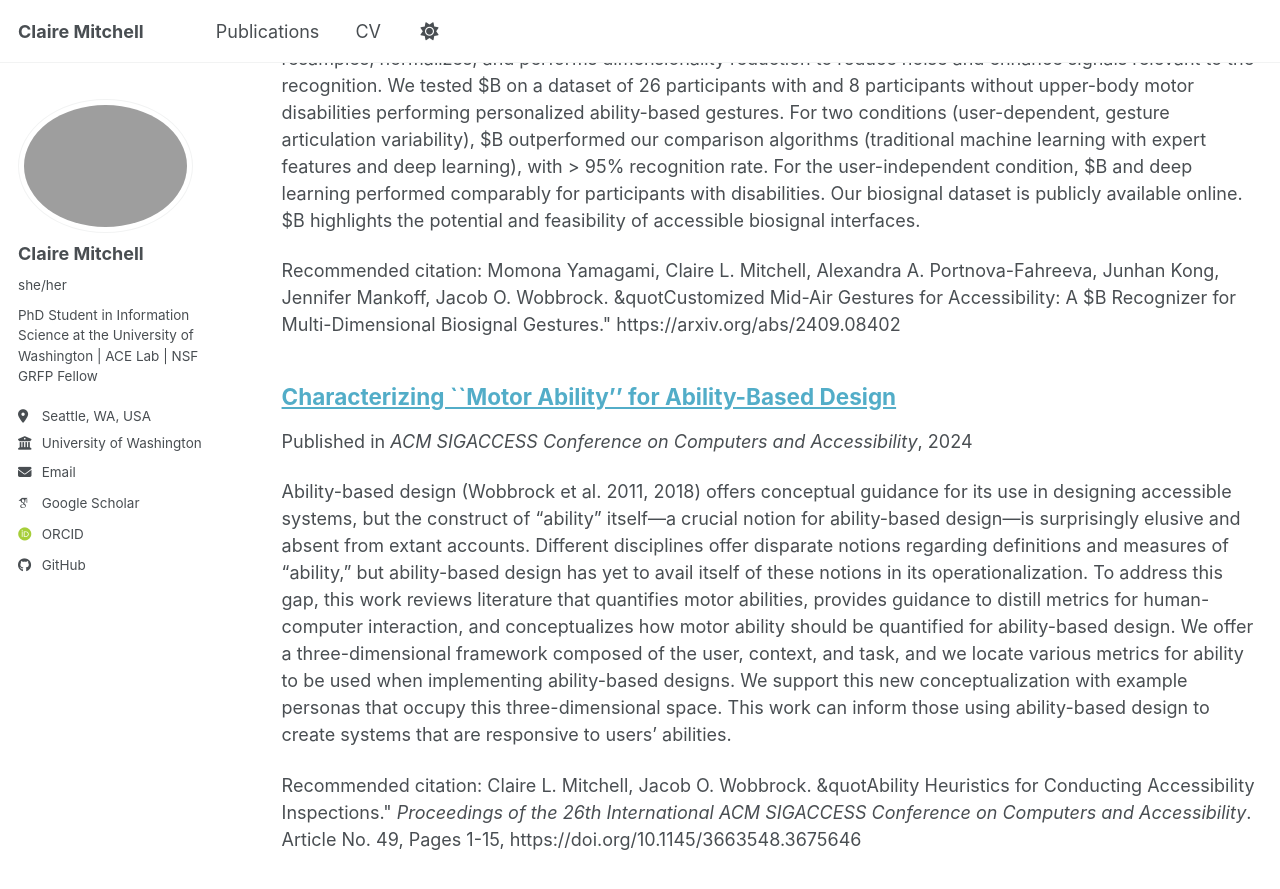
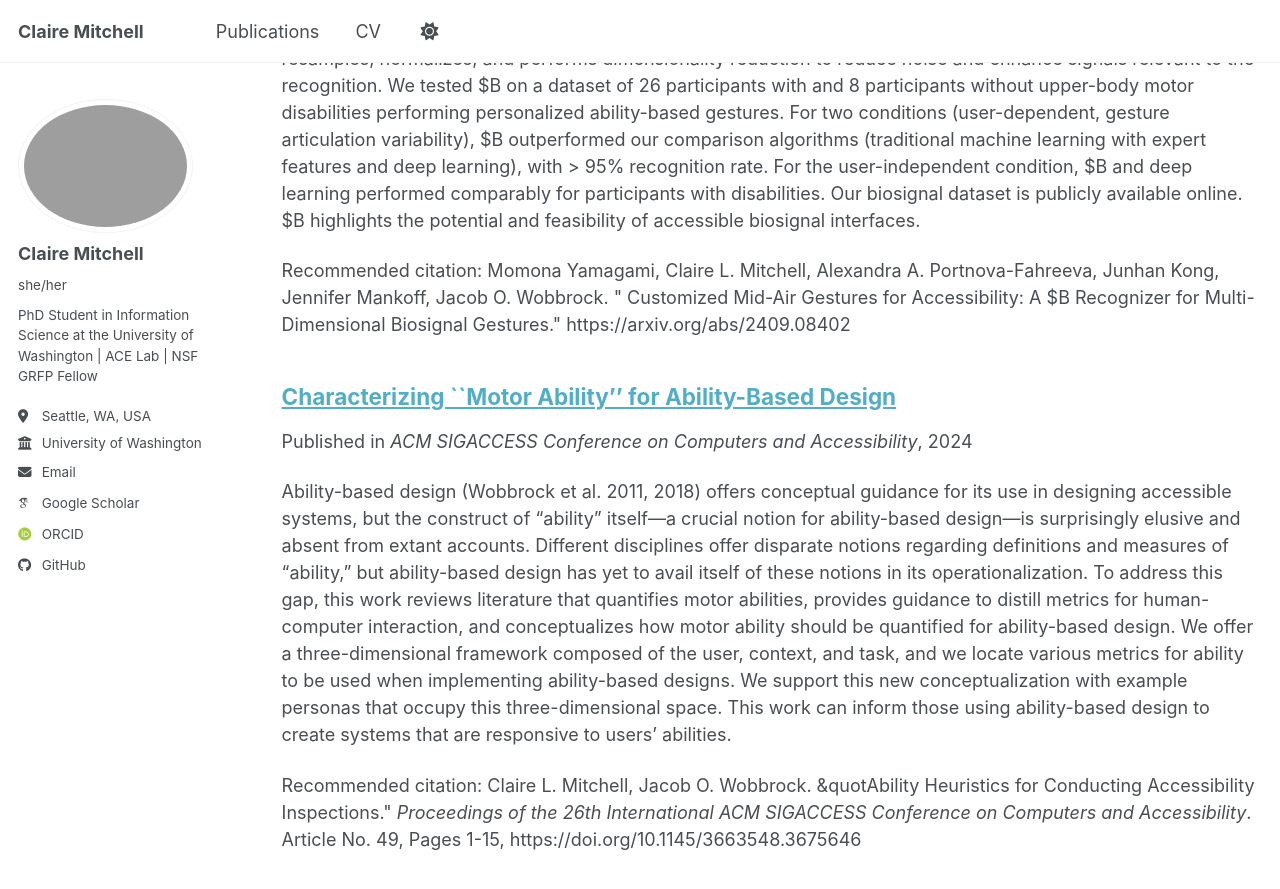
Before and after one commit to clairem2520/clairem2520.github.io, a Jekyll site: the page built from _pages/sitemap.md, in a window 1280 px wide and 900 px high, scrolled down 2158 px. Shown: the top 889 px of the window. Built offline with Jekyll 4.4.1, drawn with Linux system fonts in a browser that asks for light colours; some web fonts are replaced; a script bundle is joined from its source files by our own code; library files that are not in the unit come from our copies.

Commit message:
fixing pubs

```diff
--- a/_publications/dollar_B.md
+++ b/_publications/dollar_B.md
@@ -9,6 +9,6 @@ venue: #'CHI Conference on Human Factors in Computing Systems'
 slidesurl: #'https://academicpages.github.io/files/slides1.pdf'
 paperurl: #'https://academicpages.github.io/files/paper1.pdf'
 bibtexurl: #'https://academicpages.github.io/files/bibtex1.bib'
-citation: 'Momona Yamagami, Claire L. Mitchell, Alexandra A. Portnova-Fahreeva, Junhan Kong, Jennifer Mankoff, Jacob O. Wobbrock. &quotCustomized Mid-Air Gestures for Accessibility: A $B Recognizer for Multi-Dimensional Biosignal Gestures.&quot; https://arxiv.org/abs/2409.08402'
+citation: 'Momona Yamagami, Claire L. Mitchell, Alexandra A. Portnova-Fahreeva, Junhan Kong, Jennifer Mankoff, Jacob O. Wobbrock. &quot; Customized Mid-Air Gestures for Accessibility: A $B Recognizer for Multi-Dimensional Biosignal Gestures.&quot; https://arxiv.org/abs/2409.08402'
 ---
 Biosignal interfaces, using sensors in, on, or around the body, promise to enhance wearables interaction and improve device accessibility for people with motor disabilities. However, biosignals are multi-modal, multi-dimensional, and noisy, requiring domain expertise to design input features for gesture classifiers. The $B-recognizer enables mid-air gesture recognition without needing expertise in biosignals or algorithms. $B resamples, normalizes, and performs dimensionality reduction to reduce noise and enhance signals relevant to the recognition. We tested $B on a dataset of 26 participants with and 8 participants without upper-body motor disabilities performing personalized ability-based gestures. For two conditions (user-dependent, gesture articulation variability), $B outperformed our comparison algorithms (traditional machine learning with expert features and deep learning), with > 95% recognition rate. For the user-independent condition, $B and deep learning performed comparably for participants with disabilities. Our biosignal dataset is publicly available online. $B highlights the potential and feasibility of accessible biosignal interfaces.
```
